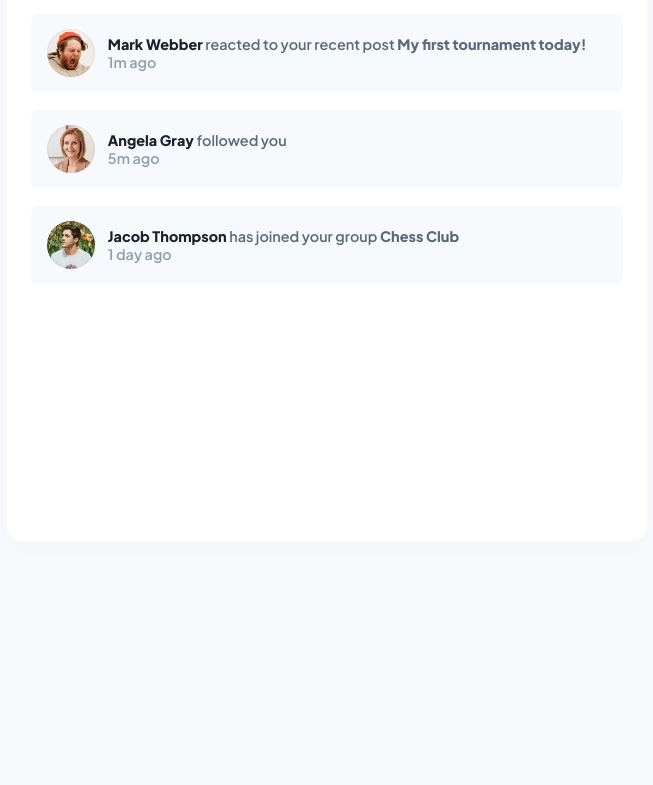
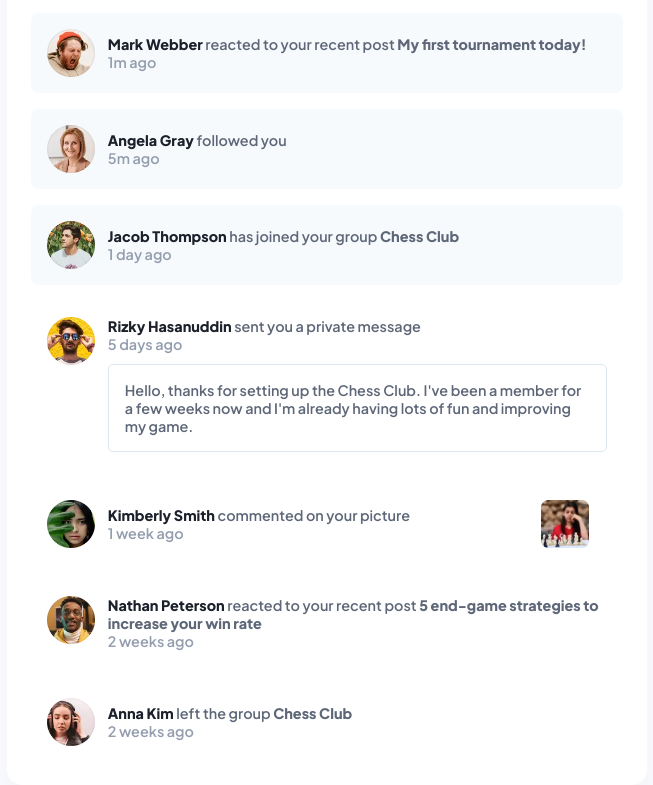
Before and after one commit to jairpss/notifications-page, a plain HTML site: page index.html in a window 1280 px wide. Shown: the part 119-904 px from the top of the page, without its empty margins (313-966 px from the left). Before the commit the page ends 800 px from the top, so only its background shows below. Drawn offline with Linux system fonts and the light colour scheme.

Commit message:
cards desktop done

```diff
--- a/index.html
+++ b/index.html
@@ -22,15 +22,15 @@
     </header>
     <section class="content">
         <div class="card">
-            <img src="./assets/images/avatar-mark-webber.webp" alt="">
+            <img src="./assets/images/avatar-mark-webber.webp" alt="user-img">
             <div class="card-content">
-              <p clas="card-text"><b>Mark Webber</b> reacted to your recent post <a>My first tournament today!</a></p>
+              <p clas="card-text"><b>Mark Webber</b> reacted to your recent post <span>My first tournament today!</span></p>
               <p class="time">1m ago</p>
             </div>
         </div>
 
         <div class="card">
-          <img src="./assets/images/avatar-angela-gray.webp" alt="">
+          <img src="./assets/images/avatar-angela-gray.webp" alt="user-img">
           <div class="card-content">
             <p clas="card-text"><b>Angela Gray</b> followed you</p>
             <p class="time">5m ago</p>
@@ -38,14 +38,49 @@
         </div>
 
         <div class="card">
-          <img src="./assets/images/avatar-jacob-thompson.webp" alt="">
+          <img src="./assets/images/avatar-jacob-thompson.webp" alt="user-img">
           <div class="card-content">
-            <p clas="card-text"><b>Jacob Thompson</b> has joined your group <a>Chess Club</a></p>
+            <p clas="card-text"><b>Jacob Thompson</b> has joined your group <span>Chess Club</span></p>
             <p class="time">1 day ago</p>
           </div>
         </div>
 
+        <div class="card seen">
+          <img src="./assets/images/avatar-rizky-hasanuddin.webp" alt="user-img">
+          <div class="card-content">
+            <p clas="card-text"><b>Rizky Hasanuddin</b> sent you a private message </p>
+            <p class="time">5 days ago</p>
+            <div class="message">
+              <p>Hello, thanks for setting up the Chess Club. I've been a member for a few weeks now and
+                I'm already having lots of fun and improving my game.</p>
+            </div>
+          </div>
+        </div>
 
+        <div class="card seen">
+          <img src="./assets/images/avatar-kimberly-smith.webp" alt="user-img">
+          <div class="card-content">
+            <p clas="card-text"><b>Kimberly Smith</b> commented on your picture</p>
+            <p class="time">1 week ago</p>
+          </div>
+          <img src="./assets/images/image-chess.webp" alt="chess" class="chess-img">
+        </div>
+
+        <div class="card seen">
+          <img src="./assets/images/avatar-nathan-peterson.webp" alt="user-img">
+          <div class="card-content">
+            <p clas="card-text"><b>Nathan Peterson</b> reacted to your recent post <span> 5 end-game strategies to increase your win rate</span></p>
+            <p class="time">2 weeks ago</p>
+          </div>
+        </div>
+
+        <div class="card seen">
+          <img src="./assets/images/avatar-anna-kim.webp" alt="user-img">
+          <div class="card-content">
+            <p clas="card-text"><b>Anna Kim </b> left the group <span>Chess Club</span></p>
+            <p class="time">2 weeks ago</p>
+          </div>
+        </div>
 
     </section>
   </main>
--- a/style.css
+++ b/style.css
@@ -31,8 +31,8 @@ body {
 
 main{
     background-color: var(--white);
-    width: 640px;
-    height: 620px;
+    width: 40rem;
+    height: 54rem;
 
     margin: 40px auto;
     border-radius: 15px;
@@ -69,6 +69,7 @@ header p{
     font-size: .9rem;
     font-weight: 600;
     color: var(--dark-grayish-blue);
+    transition: all .1s ease-in-out;
 }
 
 header p:hover{
@@ -85,9 +86,14 @@ header p:hover{
     align-items: center;
 }
 
+.seen{
+    background-color: var(--white);
+}
+
 .card img{
     height: 3rem;
     margin-right: .8rem;
+    align-self: flex-start;
 }
 
 .card-content{
@@ -101,23 +107,50 @@ header p:hover{
     color: var(--very-dark-blue);
 }
 
-.card-content p a{
+.card-content p::after{
+    content: "";
+    width: 7px;
+    height: 7px;
+    background-color: var(--red);
+    border-radius: 50%;
+    margin-left: 3px;
+}
+
+.card-content p span{
     font-weight: 800;
     color: var(--dark-grayish-blue);
+    transition: all .1s ease-in-out;
 }
 
-.card-content p a:hover{
+.card-content p span:hover{
     color: var(--blue);
+    cursor: pointer;
 }
 
 .time{
     color: var(--grayish-blue);
-    cursor: pointer;
+
 }
 
-.card-text::after{
-    content: " ";
-    background-color: var(--red);
-    width: 5px;
-    height: 5px;
+.message{
+    margin-top: .7rem;
+    padding: 1rem;
+    border: 1px solid var(--light-grayish-blue-2);
+    border-radius:5px;
+    transition: all .2s ease-in-out;
 }
+
+.message:hover{
+   background-color: var(--light-grayish-blue-2);
+   cursor: pointer;
+}
+
+.chess-img{
+    margin-left: 8rem;
+}
+
+.chess-img:hover{
+    cursor: pointer;
+    border: 2px solid var(--light-grayish-blue-2);
+    border-radius: 10px;
+}
```
Also changed, not shown: 1 other file.
